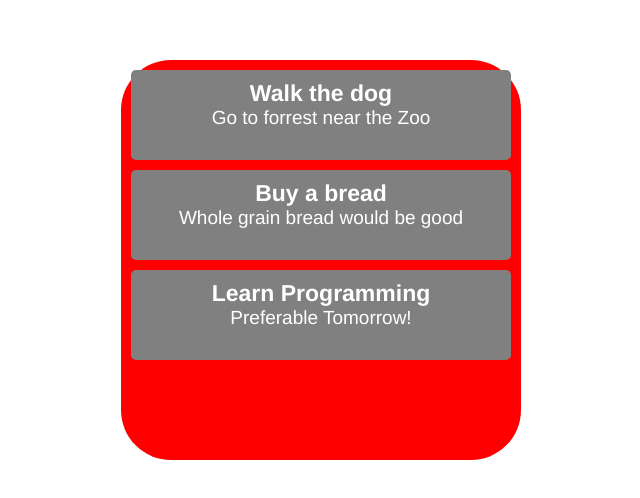
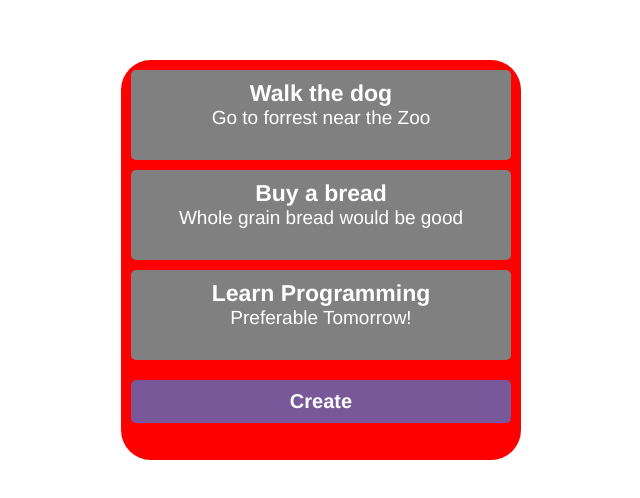
Before and after one commit to Tanya07-45/Todolist, a Vue app: page / in a window 1280 px wide. Shown: the top 498 px of the page, without its empty margins (319-959 px from the left). Built offline with nearby package versions, Linux system fonts and the light colour scheme.

Commit message:
Implement modal and button styling

```diff
--- a/src/App.vue
+++ b/src/App.vue
@@ -3,8 +3,19 @@
 
     <div class="todo-wrapper">
       <div class="todo-container">
-       <Todolist />
+       <!-- <Todolist />sending arrays of todos -->
+         <Todolist :todos="todos" />
+         <div class="todo-create-btn-container">
+          <div class="app-button">
+            Create
+          </div>
+        </div>
       </div>
+    </div>
+      <div class="modal">
+        <div class="modal-content">
+          Modal Window
+        </div>
     </div>
 
   </div>
@@ -20,7 +31,28 @@ export default {
 components:{
   Todolist
 },
-
+//function that returns object.
+data() {
+    return {
+      todos: [
+        {
+          _id: '1',
+          title: 'Walk the dog',
+          description: 'Go to forrest near the Zoo'
+        },
+        {
+          _id: '2',
+          title: 'Buy a bread',
+          description: 'Whole grain bread would be good'
+        },
+        {
+          _id: '3',
+          title: 'Learn Programming',
+          description: 'Preferable Tomorrow!'
+        }
+      ]
+    }
+  },
   // This function is run automaticaly by VUE framework
   created() {
     playground()
@@ -29,7 +61,7 @@ components:{
 }
 </script>
 
-<style lang ="scss" scoped>
+<style lang ="scss">
 $colorrr:red;
 #app {
   font-family: Avenir, Helvetica, Arial, sans-serif;
@@ -39,6 +71,36 @@ $colorrr:red;
   color: #2c3e50;
   margin-top: 60px;
 }
+.app-button {
+  font-size: 20px;
+  padding: 10px;
+  border-radius: 5px;
+  background-color: #795899;
+  color: white;
+  font-weight: bold;
+  &:hover {
+    cursor: pointer;
+  }
+}
+.modal {
+  display: none;
+  position: fixed; // stay in place
+  z-index: 9999;
+  left: 0;
+  top: 0;
+  width: 100%;
+  height: 100%;
+  overflow: auto; // enable scroll if needed
+  background-color: rgba(0, 0, 0, 0.4);
+}
+.modal-content {
+  background-color: #fefefe;
+  margin: 15% auto;
+  padding: 20px;
+  border: 1px solid #888;
+  width: 80%;
+}
+
 
 .todo {
   &-wrapper {
@@ -49,11 +111,16 @@ $colorrr:red;
   width: 100%;
   /*height: 2000px;*/
     }
+     &-create-btn-container {
+    margin: 10px;
+  }
 &-container {
+  display: flex;
+  flex-direction: column;
   width: 400px;
   min-height: 400px;
   background-color:$colorrr;
-  border-radius: 50px;
+  border-radius: 30px;
 }
 
 }
--- a/src/components/Todolist.vue
+++ b/src/components/Todolist.vue
@@ -3,18 +3,15 @@
 <!-- directive is a special token in the markup that allows the vue framework to do something to a element. -->
 <!-- when we remove title property it shiws errorin console because title i sequired according to our script -->
     <Todoitem
-       v-bind:title="'Walk the dog'"
-      v-bind:description="'Go to forrest near the Zoo'" />
+      v-for="todo in todos"
+      :key="todo._id"
+      :title="todo.title"
+      :description="todo['description']" />
 
-      <!-- this will only work when you want to describe in string case -->
-    <Todoitem
-      title="Buy a bread"
-      description="Whole grain bread would be good"/>
-    <Todoitem
-      :title="todoTitle"
-      :description="todoDescription" />
-        </div>
-        <!-- if we write"'todoTitle'" like this then we are sending string not variable -->
+
+     </div>
+
+
 </template>
 <script>
 import Todoitem from '@/components/Todoitem'
@@ -22,11 +19,17 @@ export default {
   components: {
     Todoitem
      },
-  data() {
-    return {
-      todoTitle: 'Learn Programming',
-      todoDescription: 'Preferable Tomorrow!'
+ props: {
+    todos: {
+      required: true,
+      type: Array
     }
-  }
+ }
 }
 </script>
+<style scoped>
+/* it is not working  */
+  .todo-list {
+    flex:1;
+  }
+</style>
```
